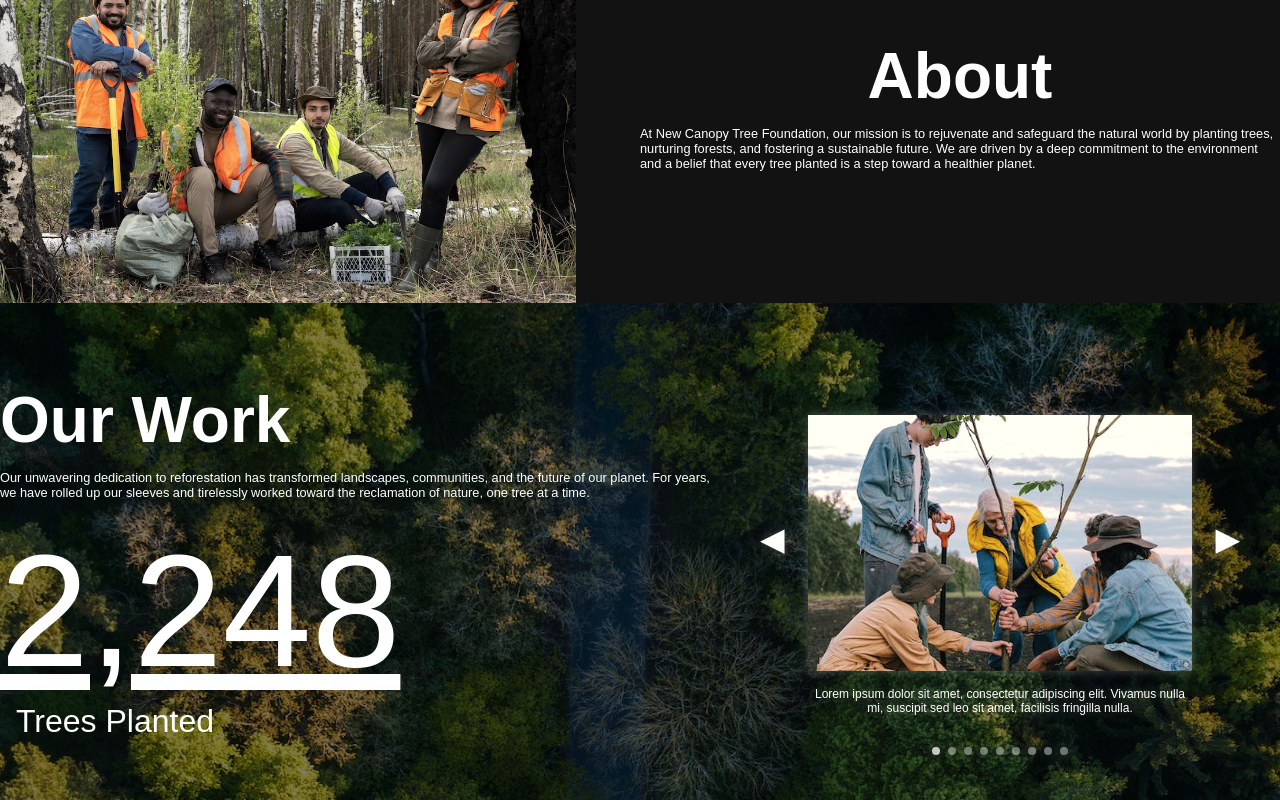
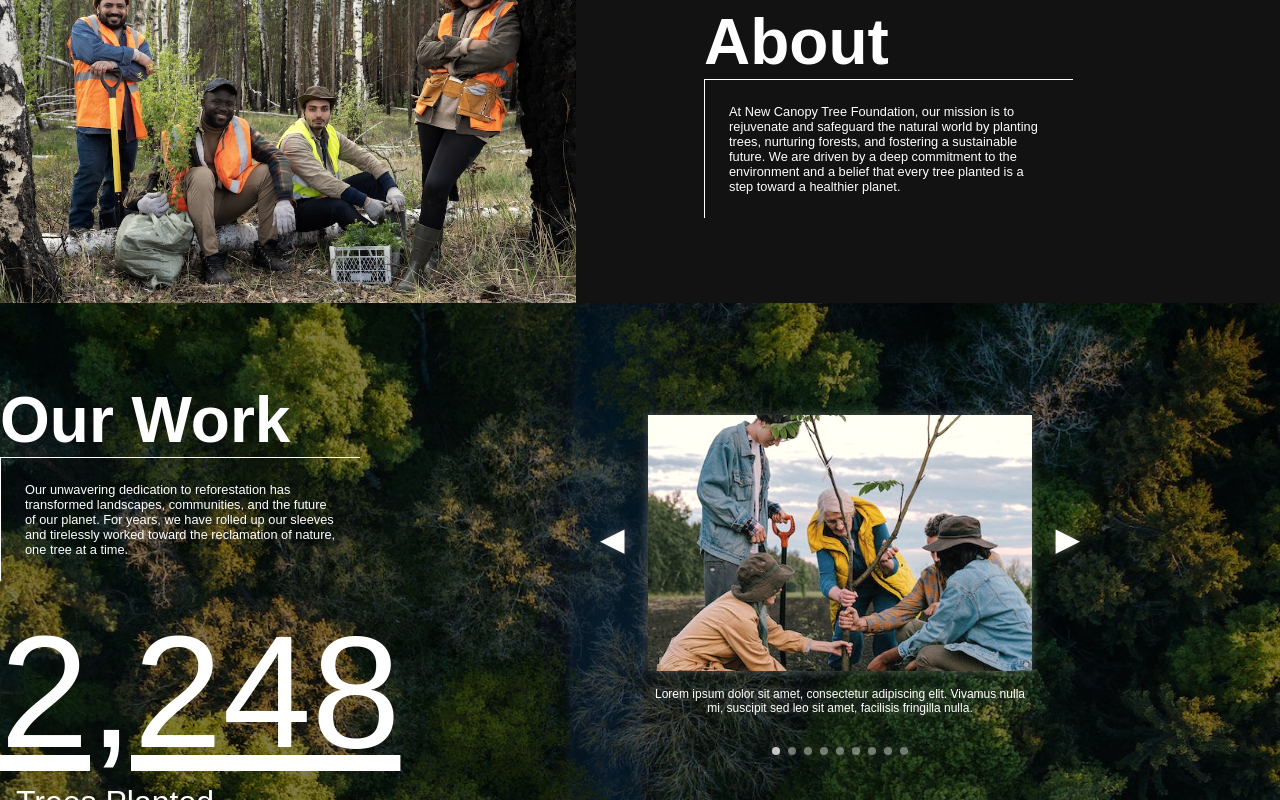
Before and after one commit to mhayakawa1/nonprofit-website-react, a React (Create React App) app: page / in a window 1280 px wide. Shown: the part 800-1600 px from the top of the page. Built offline with nearby package versions, Linux system fonts and the light colour scheme; a web font is replaced by a local one.

Commit message:
Update App.js

```diff
--- a/src/App.js
+++ b/src/App.js
@@ -70,9 +70,9 @@ class App extends React.Component {
           <img id='about-photo' alt='Group of volunteers posing in the forest with tree saplings'
             src={aboutImage} />
 
-          <div id='about-text'>
+          <div className='heading-text'>
             <h2 className='title-headings text-white' id='about-heading'>About</h2>
-            <p id='about-p' className='text-white font-size-small font-weight-thin'>At New Canopy Tree Foundation, our mission is to
+            <p className='text-white font-size-small font-weight-thin half-border-text-box'>At New Canopy Tree Foundation, our mission is to
             rejuvenate and safeguard the natural world by planting trees, nurturing forests, and fostering a sustainable future. We
             are driven by a deep commitment to the environment and a belief that every tree planted is a step toward a healthier planet.</p>
           </div>
@@ -81,10 +81,10 @@ class App extends React.Component {
         {/*OUR WORK SECTION STARTS HERE*/}
         <section id="our-work-section">
         <img id='our-work-background' src={owBackground} />
-          <div id='our-work-col-1'>
-            <div id='our-work-text'>
+          <div id='our-work-container'>
+            <div className='heading-text'>
               <h2 className='title-headings text-white' id='our-work-heading'>Our Work</h2>
-              <p className='text-white font-size-small font-weight-thin' id='our-work-p'>Our unwavering dedication to reforestation has
+              <p className='text-white font-size-small font-weight-thin half-border-text-box'>Our unwavering dedication to reforestation has
               transformed landscapes, communities, and the future of our planet. For years, we have rolled up our sleeves and tirelessly
               worked toward the reclamation of nature, one tree at a time.</p>
             </div>
```
